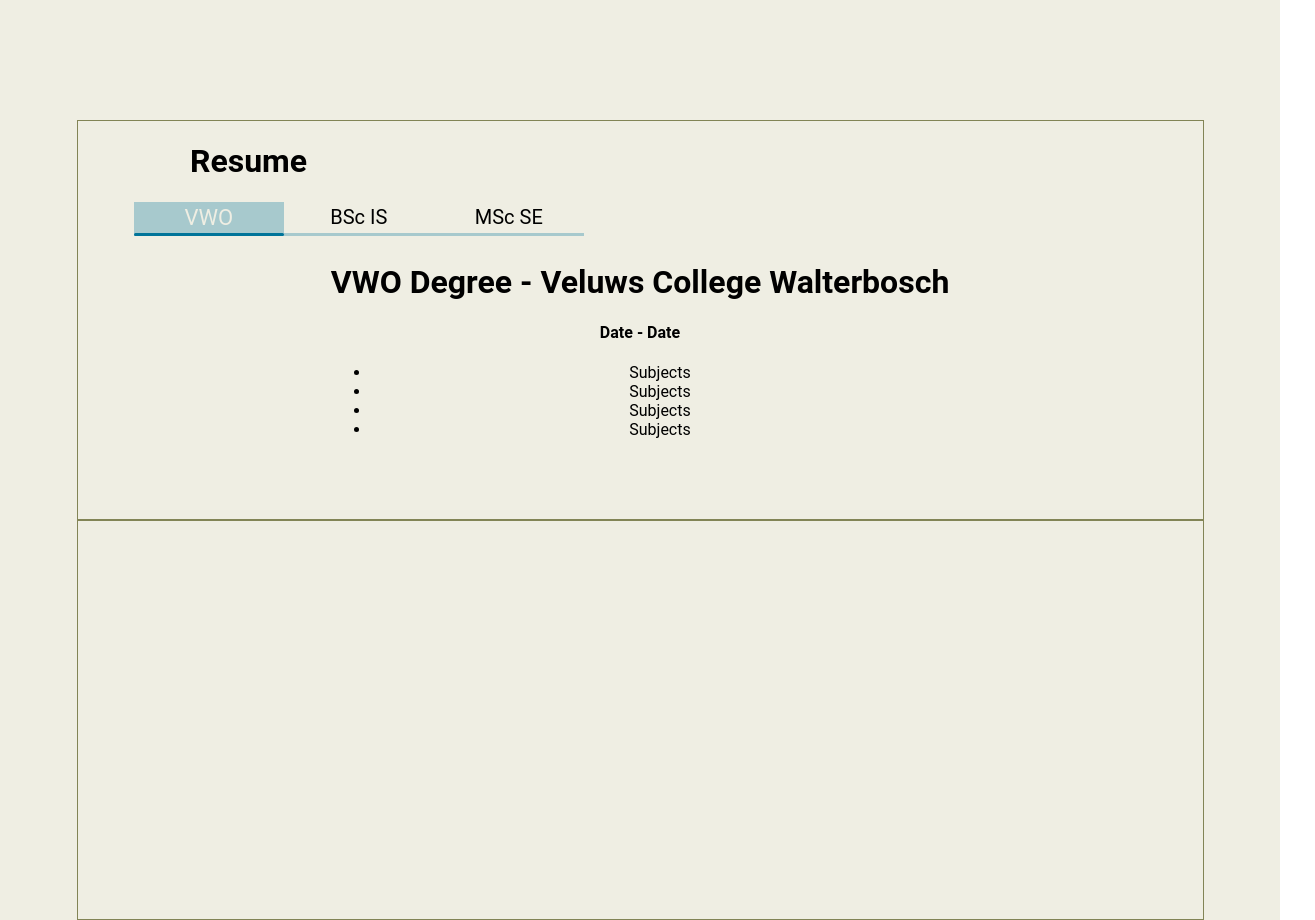
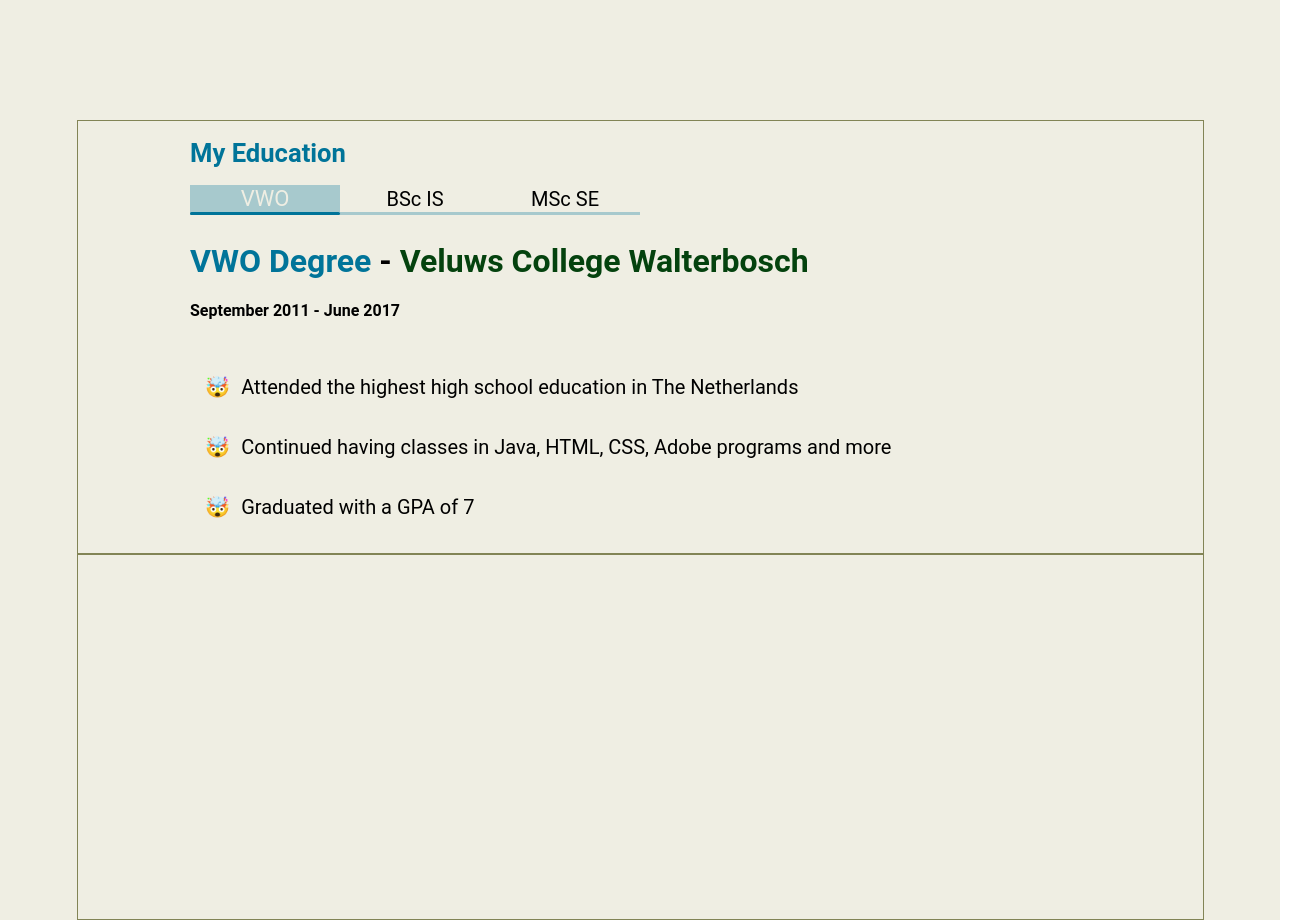
Before and after one commit to WinstonLam/portfolio-site, a React (Create React App) app in the folder my-app/: page / in a window 1280 px wide. Shown: the part 1480-2400 px from the top of the page, 1315 px wide, since content can reach past the window. Built offline with nearby package versions, Linux system fonts and the light colour scheme.

Commit message:
working on resume page

```diff
--- a/my-app/src/components/Resume.tsx
+++ b/my-app/src/components/Resume.tsx
@@ -1,29 +1,71 @@
-import React from "react";
+
+import { useState } from "react";
 import Selector from "./Selector";
 import "../styles/Resume.css";
 
 const Resume = () => {
+    const [education, setEducation] = useState<number>(0);
 
     return (
         <div className="resume-inner">
             <div className="resume-box1">
                 <div className="resume-box1-title">
-                    <h1>Resume</h1>
+                    <h1>My Education</h1>
                 </div>
-                <Selector boxNames={["VWO", "BSc IS", "MSc SE"]} />
+                <div className="resume-box1-selector">
+                    <Selector boxNames={["VWO", "BSc IS", "MSc SE"]} onChange={setEducation} />
+                </div>
                 <div className="resume-box1-inner">
                     <div className="resume-box1-inner-title">
-                        <h1>VWO Degree - Veluws College Walterbosch</h1>
-                        <h4>Date - Date</h4>
+
+                        {education === 0 &&
+                            <>
+                                <h1> <span className="highlight1">VWO Degree </span>- <span className="highlight">Veluws College Walterbosch</span></h1>
+                                <h4>September 2011 - June 2017</h4>
+                            </>
+                        }
+
+                        {education === 1 &&
+                            <>
+                                <h1> <span className="highlight1">BSc Information Science </span>- <span className="highlight">University of Amsterdam</span></h1>
+                                <h4>Setpember 2017 - April 2021</h4>
+                            </>
+                        }
+
+                        {education === 2 &&
+                            <>
+                                <h1> <span className="highlight1">MSc Software Engineering </span>- <span className="highlight">University of Amsterdam</span></h1>
+                                <h4>September 2021 - June 2023</h4>
+                            </>
+                        }
 
                     </div>
                     <div className="resume-box1-inner-content">
-                        <ul>
-                            <li>Subjects</li>
-                            <li>Subjects</li>
-                            <li>Subjects</li>
-                            <li>Subjects</li>
-                        </ul>
+                        {education === 0 &&
+                            <dl>
+                                <dd>Attended the highest high school education in The Netherlands</dd>
+                                <dd>Continued having classes in Java, HTML, CSS, Adobe programs and more</dd>
+                                <dd>Graduated with a GPA of 7</dd>
+                            </dl>
+                        }
+
+                        {education === 1 &&
+                            <dl>
+                                <dd>Studied Information Science at the University of Amsterdam</dd>
+                                <dd>Attended courses about Information System Modelling, Machine Learning, Python, Big Data and SQL</dd>
+                                <dd>Attended a minor program E-commerce and Online Business at the Vrije Universiteit Amsterdam</dd>
+                            </dl>
+                        }
+
+                        {education === 2 &&
+                            <dl>
+                                <dd>Studied Software Engineering at the University of Amsterdam</dd>
+                                <dd>Attended courses about Compiler Construction, Cyberphysical Software Systems, Cloud Computing,<br /> Software Testing, C, Haskell, and Javascript</dd>
+
+                            </dl>
+                        }
+
+
                     </div>
                 </div>
 
--- a/my-app/src/components/Selector.tsx
+++ b/my-app/src/components/Selector.tsx
@@ -3,13 +3,18 @@
 
 interface SelectorProps {
     boxNames?: string[];
+    onChange?: (index: number) => void;
+
 }
 
-const Selector: React.FC<SelectorProps> = ({ boxNames = [] }) => {
+const Selector: React.FC<SelectorProps> = ({ boxNames = [], onChange }) => {
     const [boxNumber, setBoxNumber] = useState<number>(0);
 
     const handleBoxClick = (event: React.MouseEvent<HTMLDivElement, MouseEvent>, index: number) => {
         setBoxNumber(index);
+        if (onChange) {
+            onChange(index);
+        }
     };
 
     return (
--- a/my-app/src/styles/Header.css
+++ b/my-app/src/styles/Header.css
@@ -9,10 +9,11 @@
     justify-content: center;
     position: fixed;
     box-shadow: 0px 4px 4px 2px rgba(13, 13, 13, 0.49);
-    background-color: #f1f1f1;
+    background-color: rgba(var(--second-color), 0.9);
     width: 100%;
     height: 7%;
 }
+
 .header-inner{
     width: 90%;
     max-width: 800px;
--- a/my-app/src/styles/Home.css
+++ b/my-app/src/styles/Home.css
@@ -162,7 +162,7 @@
     height: 80%;
     max-height: 43px;
     position: relative;
-    background-color: rgb(var(--second-color));
+    background-color: rgba(var(--second-color), 0.3);
     border: 2px solid black;
     border-radius: 30px;
     box-shadow: rgb(var(--primary-color)) -4px 4px 0 0;
@@ -179,6 +179,16 @@
     align-items: center;  /* Vertically align text */
     justify-content: center; /* Horizontally align text */
     transition: all 0.05s ease-in-out;
+}
+
+.home-box1-desc .about-button:hover {
+    background-color: rgba(var(--second-color), 1);
+
+}
+
+.home-box1-desc .about-button:active {
+    box-shadow: rgb(var(--primary-color)) 0px 0px 0 0;
+    transform: translate(-2px, 2px);
 }
 
 .intouch-button-wrapper{
--- a/my-app/src/styles/Resume.css
+++ b/my-app/src/styles/Resume.css
@@ -21,15 +21,81 @@
 .resume-box1,
 .resume-box2{
     width: 90%;
-    height: 50%;
+    height: 100%;
     display: flex;
-    align-items: center;
-
     flex-direction: column;
     border: 1px solid rgb(var(--third-color));
 }
 
 .resume-box1-title{
+    display: flex;
     text-align: left;
-    width: 80%;
+    margin-left: 10%;
+    width: 100%;
+    height: 15%;
 }
+
+.resume-box1-selector{
+    display: flex;
+    margin-left: 10%;
+    height: 10%;
+    width: 100%;
+}
+
+.resume-box1-inner{
+    height: 80%;
+    width: 100%;
+    display: flex;
+    flex-direction: column;
+    align-items: flex-start;
+}
+
+.resume-box1-inner-title{
+    margin-left: 10%;
+    text-align: left;
+}
+
+.resume-box1-title h1{
+    font-size: clamp(24px, 2vw, 28px);
+    color: rgb(var(--fourth-color));
+    font-weight: 600;
+    transition: all 0.3s ease-in-out;
+}
+
+.resume-box1-inner .highlight1{
+    color: rgb(var(--fourth-color));
+}
+
+.resume-box1-inner-content{
+    margin-left: 10%;
+    text-align: left;
+    width: 100%;
+    height: 100%;
+    display: flex;
+    flex-direction: column;
+    align-items: flex-start;
+}
+
+
+dd {
+    display: list-item;
+    list-style-type: "🤯";
+    line-height: 300%;
+    font-size: clamp(16px, 2vw, 20px);
+    padding-inline-start: 1ch;
+    transition: all 0.3s ease-in-out;
+    background-color: transparent;
+    background-image: linear-gradient(rgb(var(--fourth-color)) 0 0);
+    background-position: 0 70%; /*OR bottom left*/
+    background-size: 0% 2px;
+    background-repeat: no-repeat;
+    transition:
+      background-size 0.3s,
+      background-position 0s 0.3s; /*change after the size immediately*/
+  }
+
+dd:hover{
+    color: rgb(var(--fourth-color));
+    background-position: 90% 70%; /*OR bottom right*/
+    background-size: 100% 2px;
+}
--- a/my-app/src/styles/Selector.css
+++ b/my-app/src/styles/Selector.css
@@ -1,6 +1,6 @@
 .selector{
     width: 90%;
-    height: 10%;
+    height: 100%;
     max-height: 75px;
     overflow: scroll;
     display: flex;
@@ -12,7 +12,6 @@
     height: 90%;
     display: flex;
     align-items: end;
-
 }
 
 .selector-box{
```
